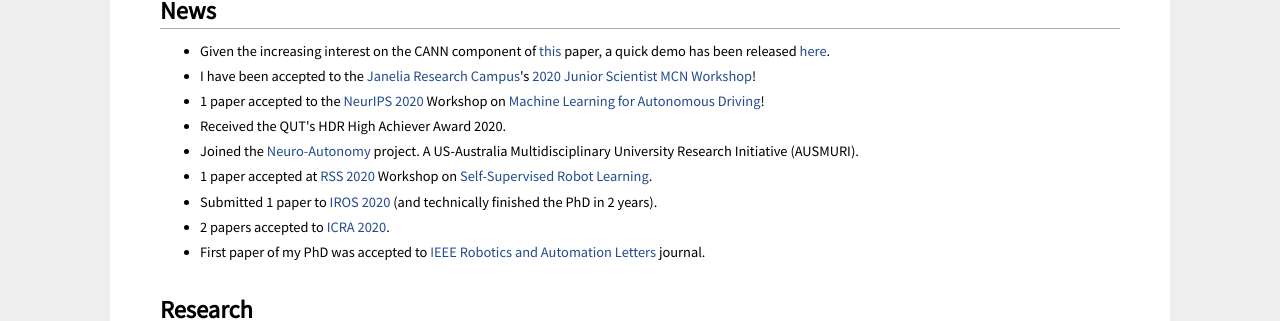
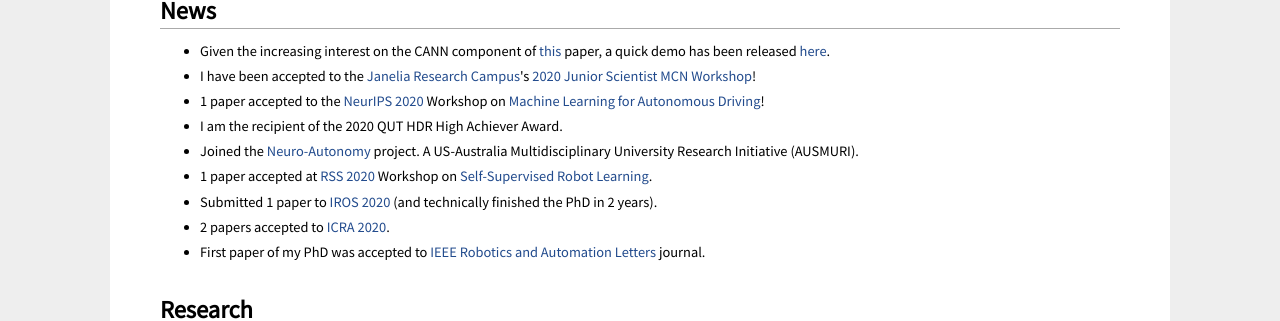
Before and after one commit to mchancan/mchancan.github.io, a Jekyll site: the page built from index.html, in a window 1280 px wide and 900 px high. Shown: the part 384-705 px from the top of the window. Built offline with Jekyll 4.4.1, drawn with Linux system fonts in a browser that asks for light colours; comment, search, counter and statistics services are not loaded; a style sheet for code colours, icons or effects is not loaded.

Commit message:
Update index.html

```diff
--- a/index.html
+++ b/index.html
@@ -38,7 +38,7 @@ title: Marvin Chancán
 	<!--<li><font color = 'red'>New!</font>--><li>Given the increasing interest on the CANN component of <a href="https://mchancan.github.io/projects/FlyNet" target="_blank">this</a> paper, a quick demo has been released <a href="https://github.com/mchancan/flynet#update-about-the-cann-implementation" target="_blank">here</a>.</li>
 	<li>I have been accepted to the <a href="https://www.janelia.org/" target="_blank">Janelia Research Campus</a>'s <a href="https://www.janelia.org/you-janelia/conferences/junior-scientist-workshop-on-mechanistic-cognitive-neuroscience" target="_blank">2020 Junior Scientist MCN Workshop</a>!</li>
 	<li>1 paper accepted to the <a href="https://neurips.cc/Conferences/2020/" target="_blank">NeurIPS 2020</a> Workshop on <a href="https://ml4ad.github.io" target="_blank">Machine Learning for Autonomous Driving</a>!</li>
-	<li>Received the QUT's HDR High Achiever Award 2020</a>.</li>
+	<li>I am the recipient of the 2020 QUT HDR High Achiever Award</a>.</li>
 	<li>Joined the <a href="http://sites.bu.edu/neuroautonomy/" target="_blank">Neuro-Autonomy</a> project. A US-Australia Multidisciplinary University Research Initiative (AUSMURI)</a>.</li>
 	<li>1 paper accepted at <a href="https://roboticsconference.org/" target="_blank">RSS 2020</a> Workshop on <a href="https://www.brainlinks-braintools.uni-freiburg.de/rss20-ssrl/" target="_blank">Self-Supervised Robot Learning</a>.</li>
 	<li>Submitted 1 paper to <a href="http://iros2020.org" target="_blank">IROS 2020</a> (and technically finished the PhD in 2 years).</li>
```
